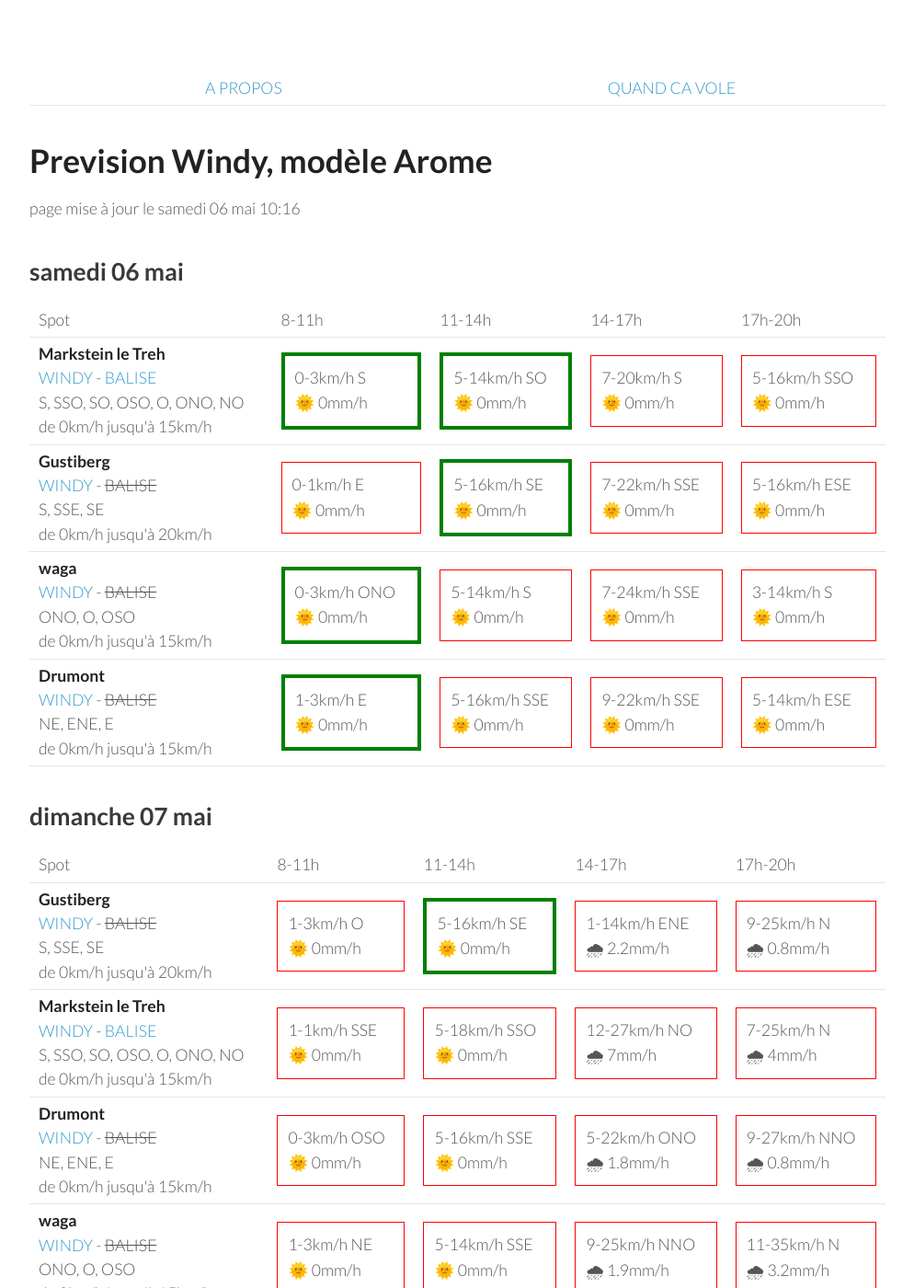
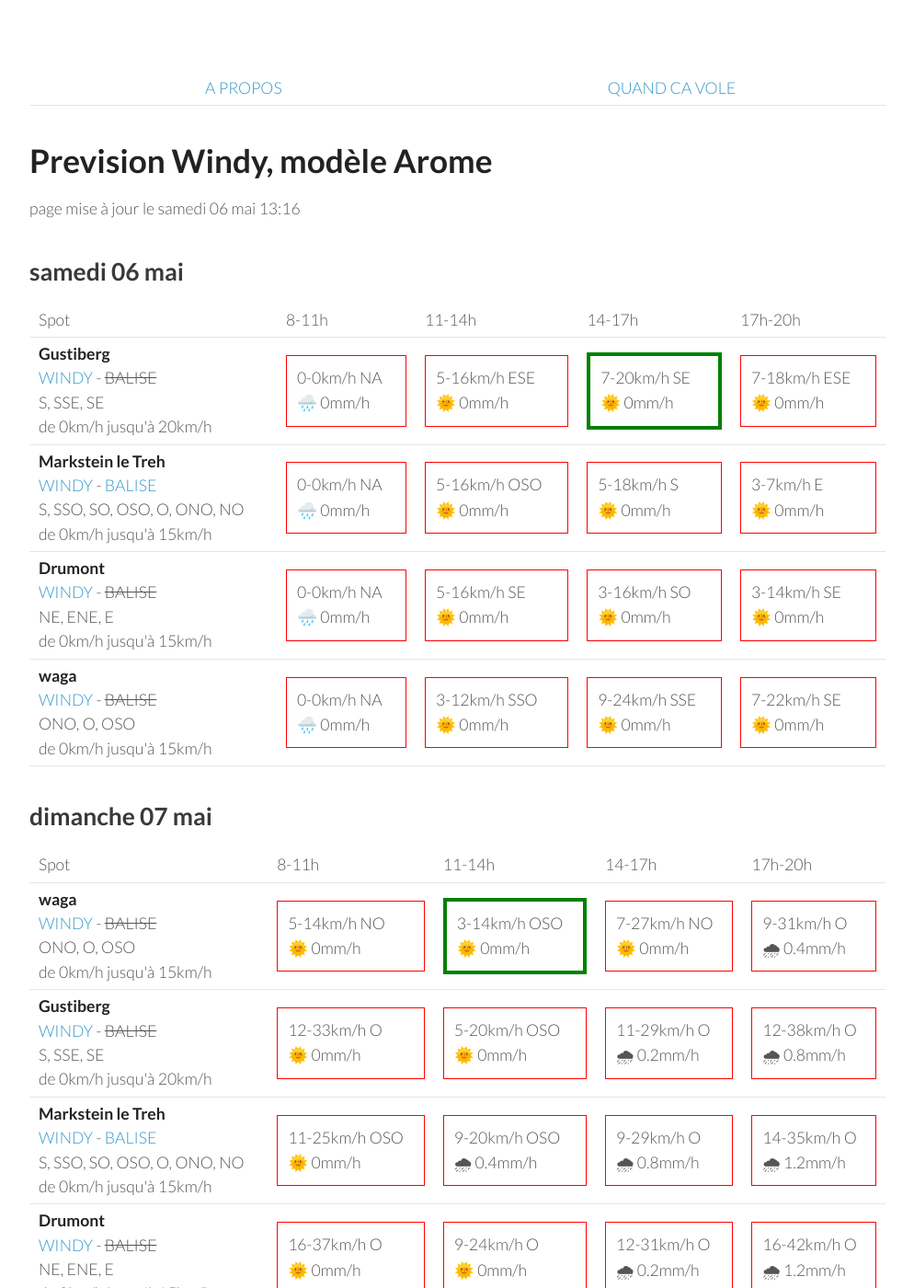
Before and after one commit to parapente-dans-le-nord/parapente-dans-le-nord.github.io, a Jekyll site: the page built from vosges.markdown, in a window 1280 px wide and 1400 px high. Shown: the whole window at 92% size, without its empty margins (26-1020 px from the left). Built offline with Jekyll 4.4.1, drawn with Linux system fonts in a browser that asks for light colours; some of the changed text lies outside the part shown.

Commit message:
update index.markdown

```diff
--- a/vosges.markdown
+++ b/vosges.markdown
@@ -7,7 +7,7 @@ title:  "Tous les spots"
 {: .links}
 
 # Prevision Windy, modèle Arome
-page mise à jour le samedi 06 mai 10:16
+page mise à jour le samedi 06 mai 13:16
 
 ## samedi 06 mai
 
@@ -22,43 +22,39 @@ page mise à jour le samedi 06 mai 10:16
       <td>17h-20h</td>
     </tr>
 <tr>
-        <td><strong>Markstein le Treh</strong><br><a href="https://windy.com/47.926/7.012?47.505,7.012,8,m:eY1agmQ">WINDY</a> - <span class=""><a href="http://www.balisemeteo.com/balise.php?idBalise=136">BALISE</a> </span><br> <span class="vent-favorable">S, SSO, SO, OSO, O, ONO, NO</span><br><span class="force-vent">de 0km/h jusqu'à 15km/h</span> </td>
+        <td><strong>Gustiberg</strong><br><a href="https://windy.com/47.894/6.934?47.891,6.934,15,m:eYYagmI">WINDY</a> - <span class="no-balise"> BALISE </span><br> <span class="vent-favorable">S, SSE, SE</span><br><span class="force-vent">de 0km/h jusqu'à 20km/h</span> </td>
 
-            <td><div class="flyable"><p>0-3km/h S</p><p>🌞 0mm/h</p></div></td>
-            <td><div class="flyable"><p>5-14km/h SO</p><p>🌞 0mm/h</p></div></td>
-            <td><div class="not-flyable"><p>7-20km/h S</p><p>🌞 0mm/h</p></div></td>
-            <td><div class="not-flyable"><p>5-16km/h SSO</p><p>🌞 0mm/h</p></div></td>
-
+            <td><div class="not-flyable"><p>0-0km/h NA</p><p>🌧️ 0mm/h</p></div></td>
+            <td><div class="not-flyable"><p>5-16km/h ESE</p><p>🌞 0mm/h</p></div></td>
+            <td><div class="flyable"><p>7-20km/h SE</p><p>🌞 0mm/h</p></div></td>
+            <td><div class="not-flyable"><p>7-18km/h ESE</p><p>🌞 0mm/h</p></div></td>
 
     </tr>
 <tr>
-        <td><strong>Gustiberg</strong><br><a href="https://windy.com/47.894/6.934?47.891,6.934,15,m:eYYagmI">WINDY</a> - <span class="no-balise"> BALISE </span><br> <span class="vent-favorable">S, SSE, SE</span><br><span class="force-vent">de 0km/h jusqu'à 20km/h</span> </td>
+        <td><strong>Markstein le Treh</strong><br><a href="https://windy.com/47.926/7.012?47.505,7.012,8,m:eY1agmQ">WINDY</a> - <span class=""><a href="http://www.balisemeteo.com/balise.php?idBalise=136">BALISE</a> </span><br> <span class="vent-favorable">S, SSO, SO, OSO, O, ONO, NO</span><br><span class="force-vent">de 0km/h jusqu'à 15km/h</span> </td>
 
-            <td><div class="not-flyable"><p>0-1km/h E</p><p>🌞 0mm/h</p></div></td>
-            <td><div class="flyable"><p>5-16km/h SE</p><p>🌞 0mm/h</p></div></td>
-            <td><div class="not-flyable"><p>7-22km/h SSE</p><p>🌞 0mm/h</p></div></td>
-            <td><div class="not-flyable"><p>5-16km/h ESE</p><p>🌞 0mm/h</p></div></td>
+            <td><div class="not-flyable"><p>0-0km/h NA</p><p>🌧️ 0mm/h</p></div></td>
+            <td><div class="not-flyable"><p>5-16km/h OSO</p><p>🌞 0mm/h</p></div></td>
+            <td><div class="not-flyable"><p>5-18km/h S</p><p>🌞 0mm/h</p></div></td>
+            <td><div class="not-flyable"><p>3-7km/h E</p><p>🌞 0mm/h</p></div></td>
 
+    </tr>
+<tr>
+        <td><strong>Drumont</strong><br><a href="https://windy.com/47.898/6.919?47.687,6.919,9,m:eYYagmG">WINDY</a> - <span class="no-balise"> BALISE </span><br> <span class="vent-favorable">NE, ENE, E</span><br><span class="force-vent">de 0km/h jusqu'à 15km/h</span> </td>
+
+            <td><div class="not-flyable"><p>0-0km/h NA</p><p>🌧️ 0mm/h</p></div></td>
+            <td><div class="not-flyable"><p>5-16km/h SE</p><p>🌞 0mm/h</p></div></td>
+            <td><div class="not-flyable"><p>3-16km/h SO</p><p>🌞 0mm/h</p></div></td>
+            <td><div class="not-flyable"><p>3-14km/h SE</p><p>🌞 0mm/h</p></div></td>
 
     </tr>
 <tr>
         <td><strong>waga</strong><br><a href="https://windy.com/47.903/6.996?47.900,6.983,15">WINDY</a> - <span class="no-balise"> BALISE </span><br> <span class="vent-favorable">ONO, O, OSO</span><br><span class="force-vent">de 0km/h jusqu'à 15km/h</span> </td>
 
-            <td><div class="flyable"><p>0-3km/h ONO</p><p>🌞 0mm/h</p></div></td>
-            <td><div class="not-flyable"><p>5-14km/h S</p><p>🌞 0mm/h</p></div></td>
-            <td><div class="not-flyable"><p>7-24km/h SSE</p><p>🌞 0mm/h</p></div></td>
-            <td><div class="not-flyable"><p>3-14km/h S</p><p>🌞 0mm/h</p></div></td>
-
-
-    </tr>
-<tr>
-        <td><strong>Drumont</strong><br><a href="https://windy.com/47.898/6.919?47.687,6.919,9,m:eYYagmG">WINDY</a> - <span class="no-balise"> BALISE </span><br> <span class="vent-favorable">NE, ENE, E</span><br><span class="force-vent">de 0km/h jusqu'à 15km/h</span> </td>
-
-            <td><div class="flyable"><p>1-3km/h E</p><p>🌞 0mm/h</p></div></td>
-            <td><div class="not-flyable"><p>5-16km/h SSE</p><p>🌞 0mm/h</p></div></td>
-            <td><div class="not-flyable"><p>9-22km/h SSE</p><p>🌞 0mm/h</p></div></td>
-            <td><div class="not-flyable"><p>5-14km/h ESE</p><p>🌞 0mm/h</p></div></td>
-
+            <td><div class="not-flyable"><p>0-0km/h NA</p><p>🌧️ 0mm/h</p></div></td>
+            <td><div class="not-flyable"><p>3-12km/h SSO</p><p>🌞 0mm/h</p></div></td>
+            <td><div class="not-flyable"><p>9-24km/h SSE</p><p>🌞 0mm/h</p></div></td>
+            <td><div class="not-flyable"><p>7-22km/h SE</p><p>🌞 0mm/h</p></div></td>
 
     </tr>
 
@@ -78,42 +74,42 @@ page mise à jour le samedi 06 mai 10:16
       <td>17h-20h</td>
     </tr>
 <tr>
+        <td><strong>waga</strong><br><a href="https://windy.com/47.903/6.996?47.900,6.983,15">WINDY</a> - <span class="no-balise"> BALISE </span><br> <span class="vent-favorable">ONO, O, OSO</span><br><span class="force-vent">de 0km/h jusqu'à 15km/h</span> </td>
+
+            <td><div class="not-flyable"><p>5-14km/h NO</p><p>🌞 0mm/h</p></div></td>
+            <td><div class="flyable"><p>3-14km/h OSO</p><p>🌞 0mm/h</p></div></td>
+            <td><div class="not-flyable"><p>7-27km/h NO</p><p>🌞 0mm/h</p></div></td>
+            <td><div class="not-flyable"><p>9-31km/h O</p><p>🌧 0.4mm/h</p></div></td>
+
+
+    </tr>
+<tr>
         <td><strong>Gustiberg</strong><br><a href="https://windy.com/47.894/6.934?47.891,6.934,15,m:eYYagmI">WINDY</a> - <span class="no-balise"> BALISE </span><br> <span class="vent-favorable">S, SSE, SE</span><br><span class="force-vent">de 0km/h jusqu'à 20km/h</span> </td>
 
-            <td><div class="not-flyable"><p>1-3km/h O</p><p>🌞 0mm/h</p></div></td>
-            <td><div class="flyable"><p>5-16km/h SE</p><p>🌞 0mm/h</p></div></td>
-            <td><div class="not-flyable"><p>1-14km/h ENE</p><p>🌧 2.2mm/h</p></div></td>
-            <td><div class="not-flyable"><p>9-25km/h N</p><p>🌧 0.8mm/h</p></div></td>
+            <td><div class="not-flyable"><p>12-33km/h O</p><p>🌞 0mm/h</p></div></td>
+            <td><div class="not-flyable"><p>5-20km/h OSO</p><p>🌞 0mm/h</p></div></td>
+            <td><div class="not-flyable"><p>11-29km/h O</p><p>🌧 0.2mm/h</p></div></td>
+            <td><div class="not-flyable"><p>12-38km/h O</p><p>🌧 0.8mm/h</p></div></td>
 
 
     </tr>
 <tr>
         <td><strong>Markstein le Treh</strong><br><a href="https://windy.com/47.926/7.012?47.505,7.012,8,m:eY1agmQ">WINDY</a> - <span class=""><a href="http://www.balisemeteo.com/balise.php?idBalise=136">BALISE</a> </span><br> <span class="vent-favorable">S, SSO, SO, OSO, O, ONO, NO</span><br><span class="force-vent">de 0km/h jusqu'à 15km/h</span> </td>
 
-            <td><div class="not-flyable"><p>1-1km/h SSE</p><p>🌞 0mm/h</p></div></td>
-            <td><div class="not-flyable"><p>5-18km/h SSO</p><p>🌞 0mm/h</p></div></td>
-            <td><div class="not-flyable"><p>12-27km/h NO</p><p>🌧 7mm/h</p></div></td>
-            <td><div class="not-flyable"><p>7-25km/h N</p><p>🌧 4mm/h</p></div></td>
+            <td><div class="not-flyable"><p>11-25km/h OSO</p><p>🌞 0mm/h</p></div></td>
+            <td><div class="not-flyable"><p>9-20km/h OSO</p><p>🌧 0.4mm/h</p></div></td>
+            <td><div class="not-flyable"><p>9-29km/h O</p><p>🌧 0.8mm/h</p></div></td>
+            <td><div class="not-flyable"><p>14-35km/h O</p><p>🌧 1.2mm/h</p></div></td>
 
 
     </tr>
 <tr>
         <td><strong>Drumont</strong><br><a href="https://windy.com/47.898/6.919?47.687,6.919,9,m:eYYagmG">WINDY</a> - <span class="no-balise"> BALISE </span><br> <span class="vent-favorable">NE, ENE, E</span><br><span class="force-vent">de 0km/h jusqu'à 15km/h</span> </td>
 
-            <td><div class="not-flyable"><p>0-3km/h OSO</p><p>🌞 0mm/h</p></div></td>
-            <td><div class="not-flyable"><p>5-16km/h SSE</p><p>🌞 0mm/h</p></div></td>
-            <td><div class="not-flyable"><p>5-22km/h ONO</p><p>🌧 1.8mm/h</p></div></td>
-            <td><div class="not-flyable"><p>9-27km/h NNO</p><p>🌧 0.8mm/h</p></div></td>
-
-
-    </tr>
-<tr>
-        <td><strong>waga</strong><br><a href="https://windy.com/47.903/6.996?47.900,6.983,15">WINDY</a> - <span class="no-balise"> BALISE </span><br> <span class="vent-favorable">ONO, O, OSO</span><br><span class="force-vent">de 0km/h jusqu'à 15km/h</span> </td>
-
-            <td><div class="not-flyable"><p>1-3km/h NE</p><p>🌞 0mm/h</p></div></td>
-            <td><div class="not-flyable"><p>5-14km/h SSE</p><p>🌞 0mm/h</p></div></td>
-            <td><div class="not-flyable"><p>9-25km/h NNO</p><p>🌧 1.9mm/h</p></div></td>
-            <td><div class="not-flyable"><p>11-35km/h N</p><p>🌧 3.2mm/h</p></div></td>
+            <td><div class="not-flyable"><p>16-37km/h O</p><p>🌞 0mm/h</p></div></td>
+            <td><div class="not-flyable"><p>9-24km/h O</p><p>🌞 0mm/h</p></div></td>
+            <td><div class="not-flyable"><p>12-31km/h O</p><p>🌧 0.2mm/h</p></div></td>
+            <td><div class="not-flyable"><p>16-42km/h O</p><p>🌧 1.2mm/h</p></div></td>
 
 
     </tr>
@@ -156,10 +152,10 @@ page mise à jour le samedi 06 mai 10:16
 <tr>
         <td><strong>Markstein le Treh</strong><br><a href="https://windy.com/47.926/7.012?47.505,7.012,8,m:eY1agmQ">WINDY</a> - <span class=""><a href="http://www.balisemeteo.com/balise.php?idBalise=136">BALISE</a> </span><br> <span class="vent-favorable">S, SSO, SO, OSO, O, ONO, NO</span><br><span class="force-vent">de 0km/h jusqu'à 15km/h</span> </td>
 
-            <td><div class="not-flyable"><p>7-25km/h NO</p><p>🌞 0mm/h</p></div></td>
+            <td><div class="not-flyable"><p>9-27km/h NO</p><p>🌞 0mm/h</p></div></td>
+            <td><div class="not-flyable"><p>7-29km/h NO</p><p>🌧 0.2mm/h</p></div></td>
+            <td><div class="not-flyable"><p>9-27km/h NO</p><p>🌧 0.5mm/h</p></div></td>
             <td><div class="not-flyable"><p>9-29km/h NO</p><p>🌧 0.3mm/h</p></div></td>
-            <td><div class="not-flyable"><p>7-29km/h NO</p><p>🌧 0.5mm/h</p></div></td>
-            <td><div class="not-flyable"><p>9-31km/h NNO</p><p>🌧 1.9mm/h</p></div></td>
 
 
     </tr>
@@ -190,16 +186,6 @@ page mise à jour le samedi 06 mai 10:16
       <td>17h-20h</td>
     </tr>
 <tr>
-        <td><strong>Markstein le Treh</strong><br><a href="https://windy.com/47.926/7.012?47.505,7.012,8,m:eY1agmQ">WINDY</a> - <span class=""><a href="http://www.balisemeteo.com/balise.php?idBalise=136">BALISE</a> </span><br> <span class="vent-favorable">S, SSO, SO, OSO, O, ONO, NO</span><br><span class="force-vent">de 0km/h jusqu'à 15km/h</span> </td>
-
-            <td><div class="flyable"><p>3-12km/h O</p><p>🌞 0mm/h</p></div></td>
-            <td><div class="not-flyable"><p>11-29km/h SO</p><p>🌧 0.2mm/h</p></div></td>
-            <td><div class="not-flyable"><p>11-38km/h O</p><p>🌧 0.2mm/h</p></div></td>
-            <td><div class="not-flyable"><p>11-38km/h OSO</p><p>🌧 3.7mm/h</p></div></td>
-
-
-    </tr>
-<tr>
         <td><strong>Gustiberg</strong><br><a href="https://windy.com/47.894/6.934?47.891,6.934,15,m:eYYagmI">WINDY</a> - <span class="no-balise"> BALISE </span><br> <span class="vent-favorable">S, SSE, SE</span><br><span class="force-vent">de 0km/h jusqu'à 20km/h</span> </td>
 
             <td><div class="not-flyable"><p>5-14km/h OSO</p><p>🌞 0mm/h</p></div></td>
@@ -216,6 +202,16 @@ page mise à jour le samedi 06 mai 10:16
             <td><div class="not-flyable"><p>7-24km/h OSO</p><p>🌞 0mm/h</p></div></td>
             <td><div class="not-flyable"><p>9-25km/h OSO</p><p>🌞 0mm/h</p></div></td>
             <td><div class="not-flyable"><p>9-29km/h OSO</p><p>🌧 1.1mm/h</p></div></td>
+
+
+    </tr>
+<tr>
+        <td><strong>Markstein le Treh</strong><br><a href="https://windy.com/47.926/7.012?47.505,7.012,8,m:eY1agmQ">WINDY</a> - <span class=""><a href="http://www.balisemeteo.com/balise.php?idBalise=136">BALISE</a> </span><br> <span class="vent-favorable">S, SSO, SO, OSO, O, ONO, NO</span><br><span class="force-vent">de 0km/h jusqu'à 15km/h</span> </td>
+
+            <td><div class="not-flyable"><p>5-18km/h OSO</p><p>🌞 0mm/h</p></div></td>
+            <td><div class="not-flyable"><p>5-24km/h SO</p><p>🌞 0mm/h</p></div></td>
+            <td><div class="not-flyable"><p>9-27km/h OSO</p><p>🌞 0mm/h</p></div></td>
+            <td><div class="not-flyable"><p>9-31km/h OSO</p><p>🌧 0.9mm/h</p></div></td>
 
 
     </tr>
@@ -258,10 +254,10 @@ page mise à jour le samedi 06 mai 10:16
 <tr>
         <td><strong>Markstein le Treh</strong><br><a href="https://windy.com/47.926/7.012?47.505,7.012,8,m:eY1agmQ">WINDY</a> - <span class=""><a href="http://www.balisemeteo.com/balise.php?idBalise=136">BALISE</a> </span><br> <span class="vent-favorable">S, SSO, SO, OSO, O, ONO, NO</span><br><span class="force-vent">de 0km/h jusqu'à 15km/h</span> </td>
 
-            <td><div class="not-flyable"><p>11-42km/h ONO</p><p>🌞 0mm/h</p></div></td>
-            <td><div class="not-flyable"><p>11-37km/h ONO</p><p>🌞 0mm/h</p></div></td>
-            <td><div class="not-flyable"><p>11-35km/h O</p><p>🌞 0mm/h</p></div></td>
-            <td><div class="not-flyable"><p>9-35km/h ONO</p><p>🌞 0mm/h</p></div></td>
+            <td><div class="not-flyable"><p>18-53km/h O</p><p>🌧 0.7mm/h</p></div></td>
+            <td><div class="not-flyable"><p>18-59km/h O</p><p>🌧 0.5mm/h</p></div></td>
+            <td><div class="not-flyable"><p>18-59km/h O</p><p>🌧 1.7mm/h</p></div></td>
+            <td><div class="not-flyable"><p>20-61km/h O</p><p>🌧 1.8mm/h</p></div></td>
 
 
     </tr>
@@ -331,6 +327,16 @@ page mise à jour le samedi 06 mai 10:16
 
 
     </tr>
+<tr>
+        <td><strong>Markstein le Treh</strong><br><a href="https://windy.com/47.926/7.012?47.505,7.012,8,m:eY1agmQ">WINDY</a> - <span class=""><a href="http://www.balisemeteo.com/balise.php?idBalise=136">BALISE</a> </span><br> <span class="vent-favorable">S, SSO, SO, OSO, O, ONO, NO</span><br><span class="force-vent">de 0km/h jusqu'à 15km/h</span> </td>
+
+            <td><div class="not-flyable"><p>3-16km/h ONO</p><p>🌞 0mm/h</p></div></td>
+            <td><div class="not-flyable"><p>5-18km/h O</p><p>🌧 0.3mm/h</p></div></td>
+            <td><div class="not-flyable"><p>5-22km/h NO</p><p>🌧 0.6mm/h</p></div></td>
+            <td><div class="not-flyable"><p>3-20km/h NNO</p><p>🌧 0.2mm/h</p></div></td>
+
+
+    </tr>
 
 </tbody>
 </table>
```
